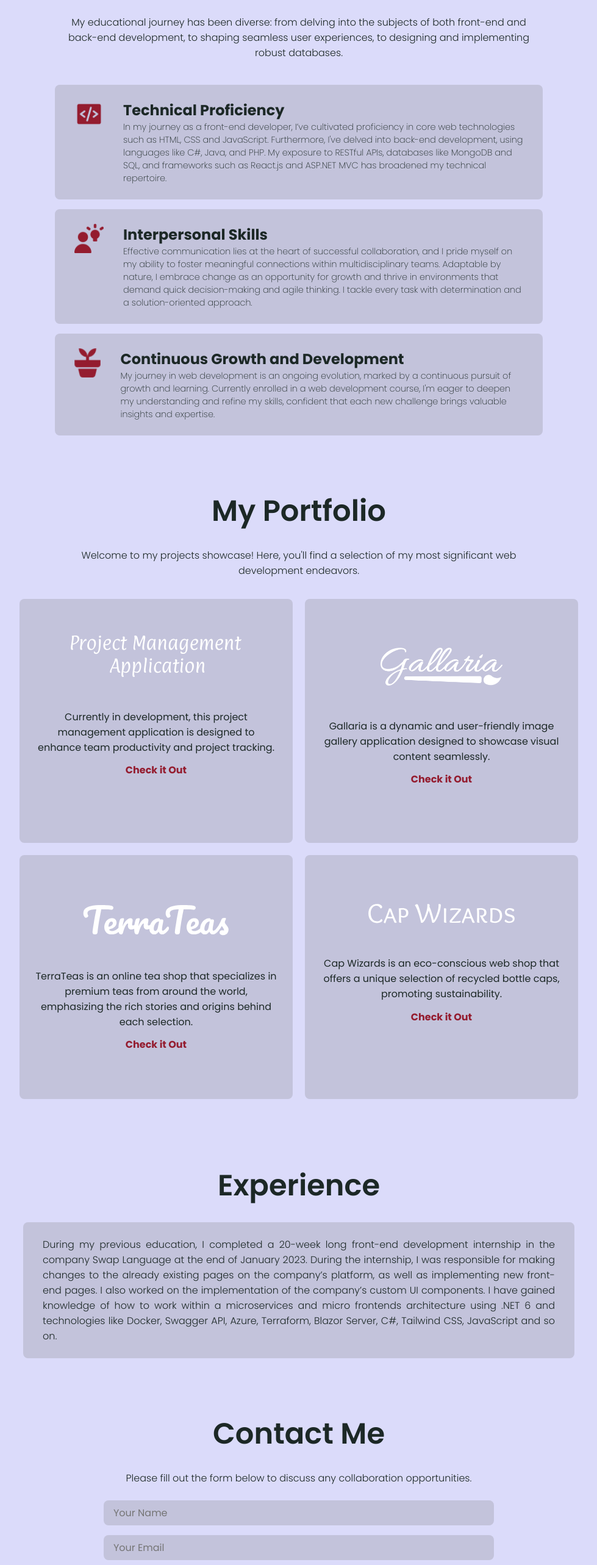
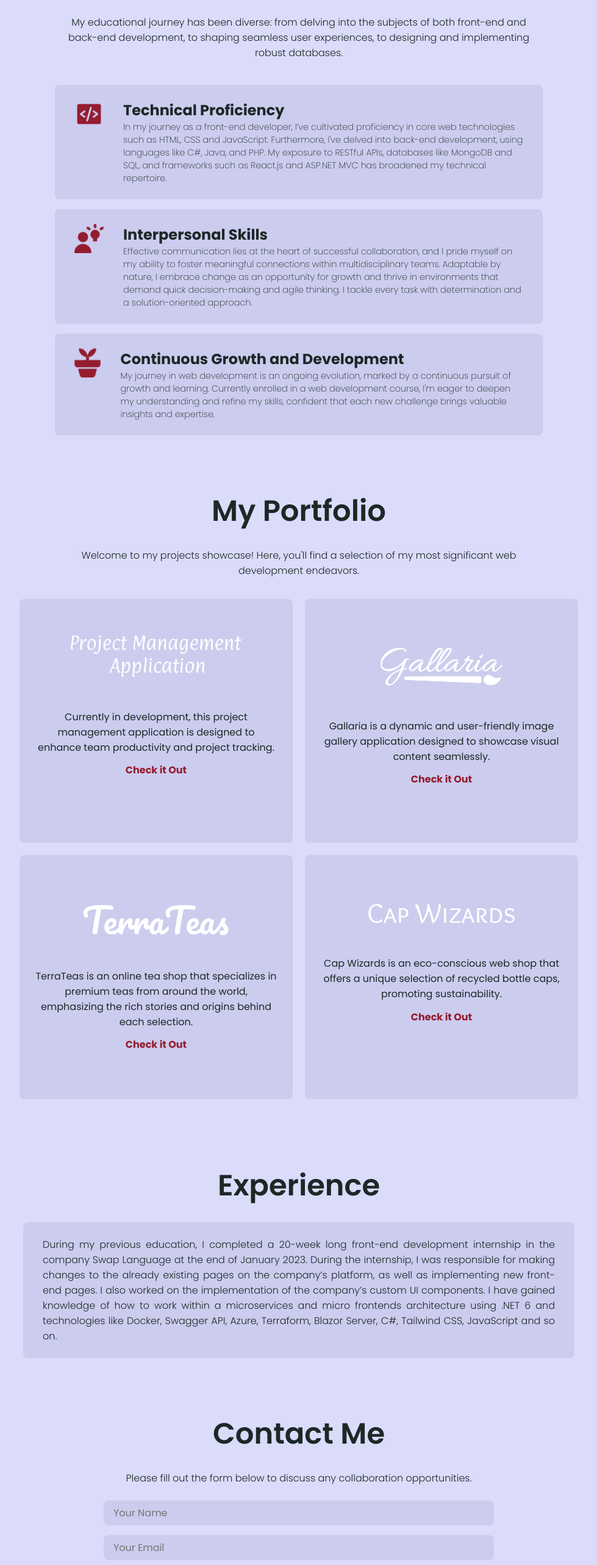
Before and after one commit to denisa122/Portfolio, a React (Create React App) app in the folder portfolio/: page / in a window 1280 px wide. Shown: the part 1020-3586 px from the top of the page at 61% size, without its empty margins (150-1129 px from the left). Built offline with nearby package versions, Linux system fonts and the light colour scheme.

Commit message:
final version (tested on mobile)

```diff
--- a/portfolio/src/components/Contact/contact.css
+++ b/portfolio/src/components/Contact/contact.css
@@ -43,7 +43,7 @@
     color: #1C2826;
     border: none;
     border-radius: 0.5rem;
-    background-color: #c3c3db;
+    background-color: #ccccee;
 }
 
 .submitBtn {
--- a/portfolio/src/components/Experience/experience.css
+++ b/portfolio/src/components/Experience/experience.css
@@ -23,6 +23,6 @@
     margin: 1rem;
     padding: 1.5rem 2rem;
     border-radius: 0.5rem;
-    background-color: #c3c3db;
+    background-color: #ccccee;
     text-align: justify;
 }
--- a/portfolio/src/components/Footer/footer.css
+++ b/portfolio/src/components/Footer/footer.css
@@ -1,7 +1,7 @@
 .footer {
     width: 100vw;
     height: 5rem;
-    background-color: #c1c1d5;
+    background-color: #b5b5d4;
     display: flex;
     align-items: center;
     justify-content: center;
--- a/portfolio/src/components/Intro/intro.css
+++ b/portfolio/src/components/Intro/intro.css
@@ -99,6 +99,7 @@
 
     .introContent {
         font-size: 8vw;
+        margin-top: -40px;
     }
 
     .introPara {
--- a/portfolio/src/components/Projects/projects.css
+++ b/portfolio/src/components/Projects/projects.css
@@ -44,7 +44,7 @@
 }
 
 .projectCard {
-    background-color: #c3c3db;
+    background-color: #ccccee;
     border-radius: 0.5rem;
     box-shadow: 0 3px 10px var(--primary-shadow);
     padding: 20px;
@@ -59,7 +59,7 @@
 
 .projectImg {
     width: 240px;
-    margin-top: 60px;
+    margin-top: 40px;
     margin-bottom: 40px;
 }
 
@@ -81,11 +81,19 @@
       }
 }
 
+@media screen and (min-width: 700px){
+    .projectImg {
+        margin-top: 60px;
+    }
+}
+
 @media screen and (min-width: 701px) and (max-width:1024px) {
     .projectContainer {
         width: 30rem;
-      }
+    }
+
 }
+
 
 @media screen and (min-width: 501px) and (max-width:700px) {
       .projectContainer {
--- a/portfolio/src/components/Skills/skills.css
+++ b/portfolio/src/components/Skills/skills.css
@@ -36,7 +36,7 @@
     margin: 1rem;
     padding: 1.5rem 2rem;
     border-radius: 0.5rem;
-    background-color: #c3c3db;
+    background-color: #ccccee;
 }
 
 .skillBarImg {
```
